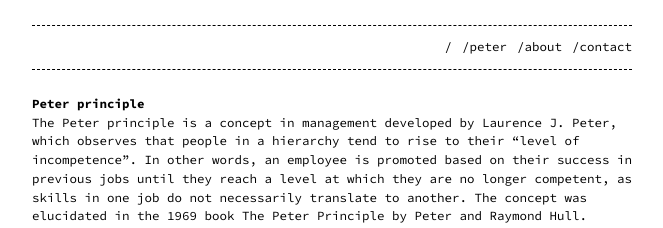
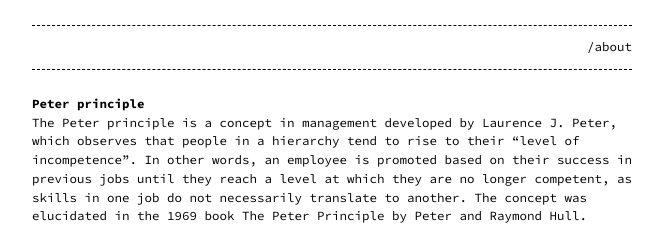
Before and after one commit to chasemcd/chasemcd.github.io, a Jekyll site: the page built from peter.md, in a window 1280 px wide. Shown: the top 228 px of the page, without its empty margins (308-971 px from the left). Built offline with Jekyll 4.4.1, drawn with Linux system fonts in a browser that asks for light colours.

Commit message:
update header

```diff
--- a/_config.yml
+++ b/_config.yml
@@ -5,9 +5,6 @@
 
 header_pages:
   - index.md
-  - peter.md
-  - about.md
-  - contact.md
 
 style: light
 
```
Also changed, not shown: index.md (+1 -1 lines).
